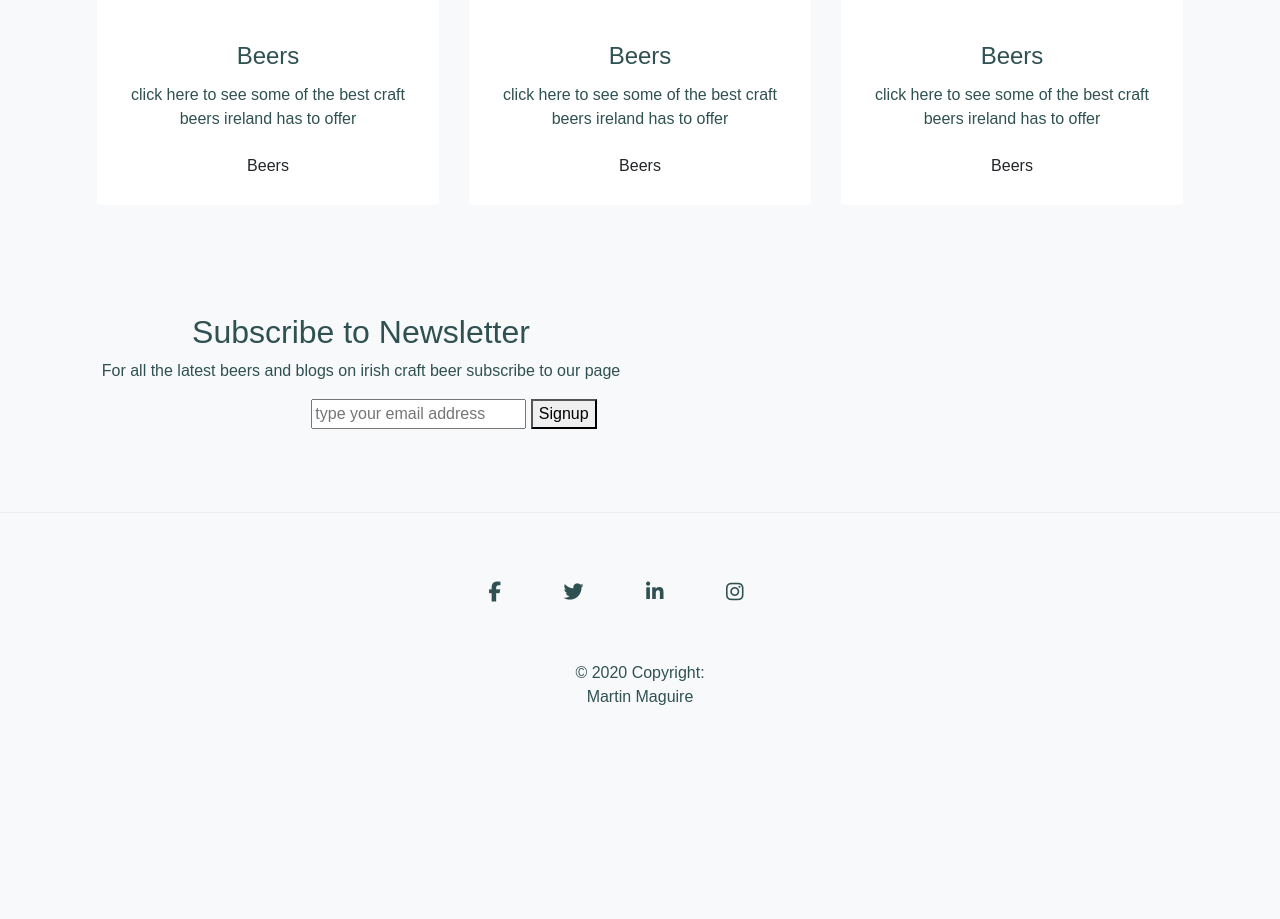
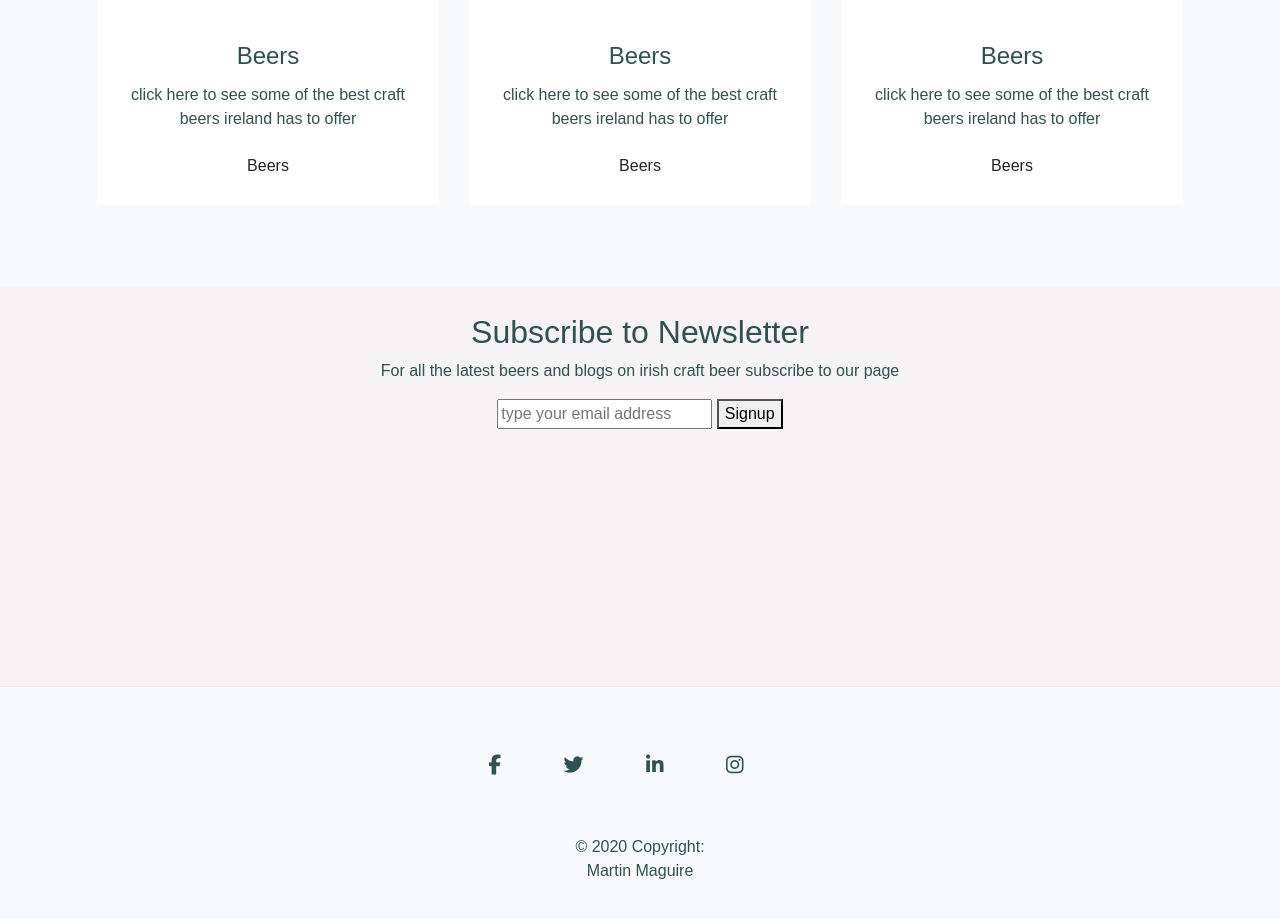
Before and after one commit to martinmaguire89/milestone-project-4, a Django app: page / in a window 1280 px wide. Shown: the part 885-1804 px from the top of the page. Before the commit the page ends 1590 px from the top, so only its background shows below. Run offline with Django 3.2, Linux system fonts and the light colour scheme; some libraries are stand-ins or nearby versions.

Commit message:
col changed to bring the subscription newsletter more centered

```diff
--- a/home/templates/index.html
+++ b/home/templates/index.html
@@ -100,11 +100,11 @@
 <section class="subscribe no-padding-top">
 	<div class="container">
 		<div class="row">
-			<div class="col-md-6">
+			<div class="col-md-12">
 				<h2>Subscribe to Newsletter</h2>
 				<p class="text-big">For all the latest beers and blogs on irish craft beer subscribe to our page</p>
 			</div>
-			<div class="col-md-8">
+			<div class="col-md-12">
 				<div class="form-holder">
 					<form action="." method="POST">
 						{% csrf_token %}
--- a/static/css/custom.css
+++ b/static/css/custom.css
@@ -16,7 +16,6 @@ body {
 }
 
 footer {
-    margin-top: 40px;
     padding-top: 40px;
     padding-bottom: 20px;
     border-top: 1px solid #ededed;
@@ -275,3 +274,8 @@ a:hover {
     color: #8D9E9E;
     text-decoration: underline
 }
+
+.subscribe {
+    background-color: #f5f3f3;
+    height: 400px;
+}
```
